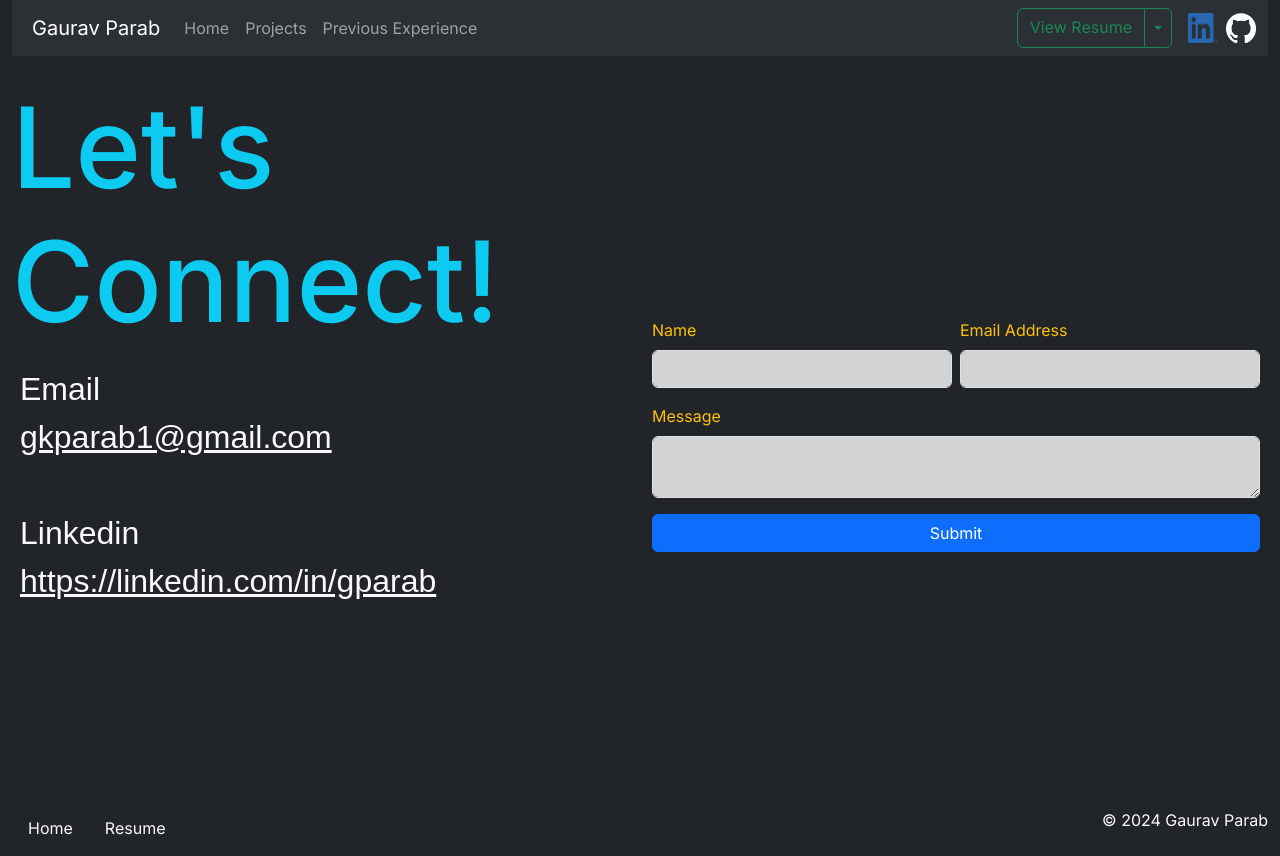
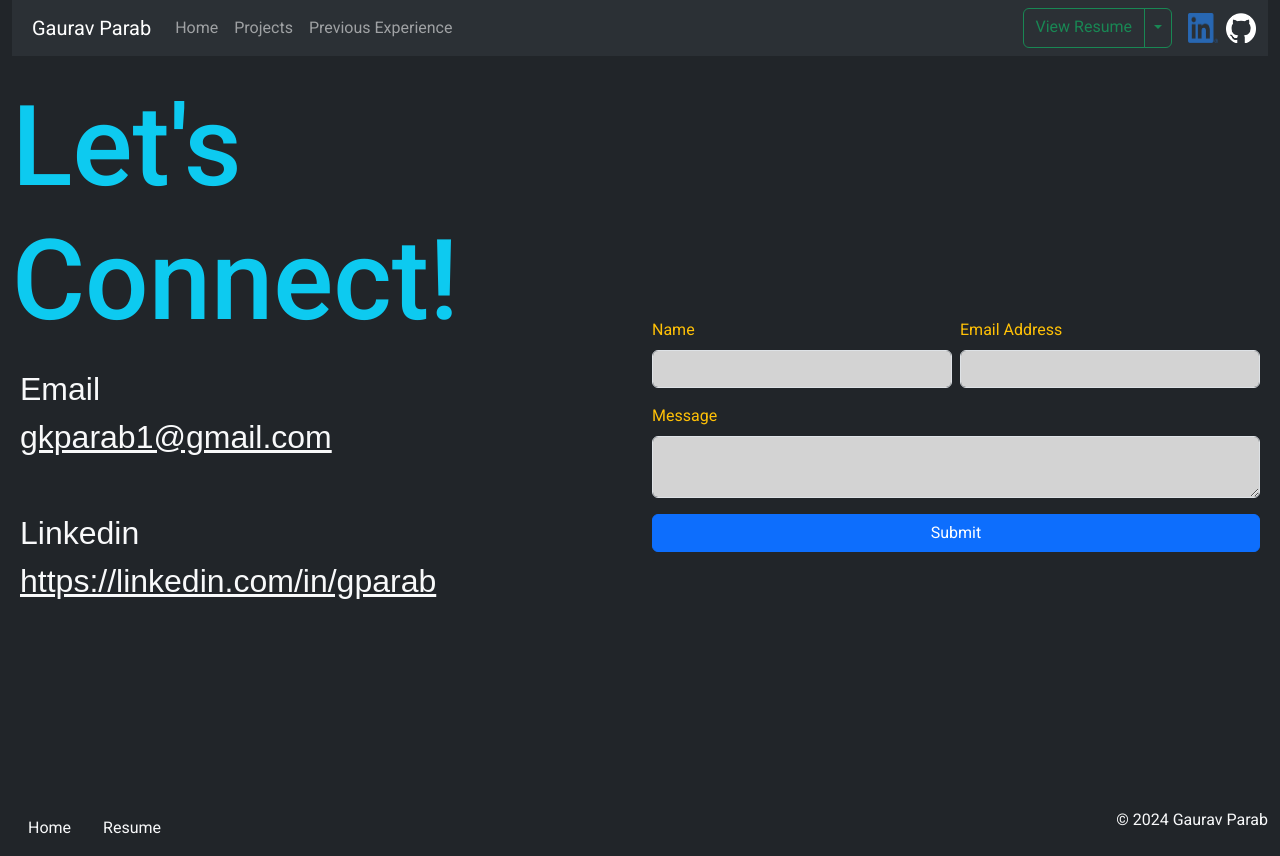
Before and after one commit to graviscool/gauravkparab.com, a Next.js app: page /contact in a window 1280 px wide. Built offline with nearby package versions, Linux system fonts and the light colour scheme.

Commit message:
add material-ui for future use

```diff
--- a/package.json
+++ b/package.json
@@ -16,6 +16,9 @@
   "homepage": "https://gauravkparab.com",
   "dependencies": {
     "@emailjs/browser": "^4.3.3",
+    "@emotion/react": "^11.11.4",
+    "@emotion/styled": "^11.11.5",
+    "@mui/material": "^5.16.0",
     "@react-spring/web": "^9.7.3",
     "@vercel/analytics": "^1.3.1",
     "@vercel/speed-insights": "^1.0.12",
--- a/src/app/layout.tsx
+++ b/src/app/layout.tsx
@@ -1,11 +1,15 @@
 import type { Metadata } from "next";
-import { Inter } from "next/font/google";
+import { Inter, Roboto } from "next/font/google";
 import { Analytics } from "@vercel/analytics/react";
 import { SpeedInsights } from "@vercel/speed-insights/next";
 import "../../styles/global-bootstrap.css";
 import { Providers } from "./providers";
 
 const inter = Inter({ subsets: ["latin"] });
+const roboto = Roboto({
+  subsets: ["latin"],
+  weight: ["300", "400", "500", "700"],
+});
 
 export const metadata: Metadata = {
   title: "Gaurav Parab",
@@ -33,7 +37,7 @@ export default function RootLayout({
 }>) {
   return (
     <html lang="en">
-      <body className={inter.className}>
+      <body className={`${inter.className} ${roboto.className}`}>
         <Providers>{children}</Providers>
         <Analytics />
         <SpeedInsights />
```
Also changed, not shown: 1 other file (tests, documents, lock files or other folders).
